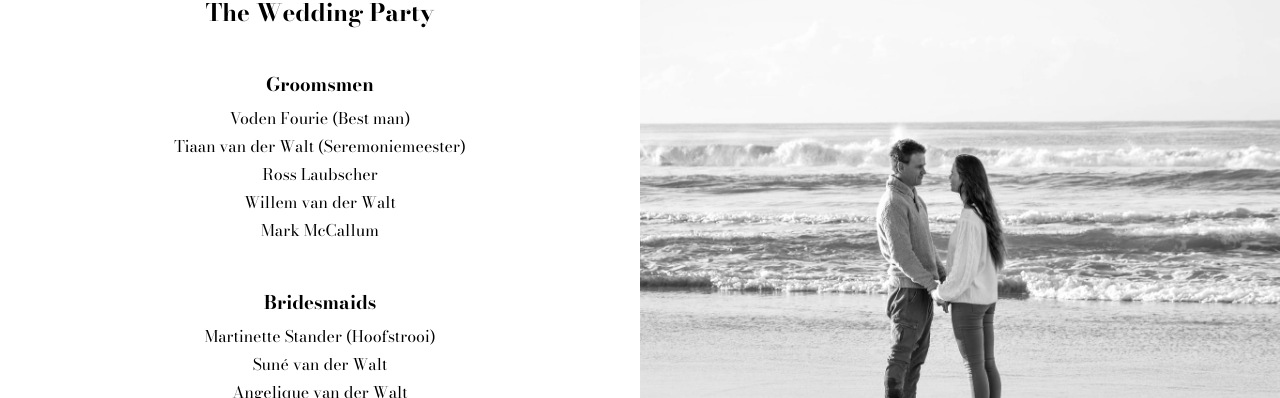
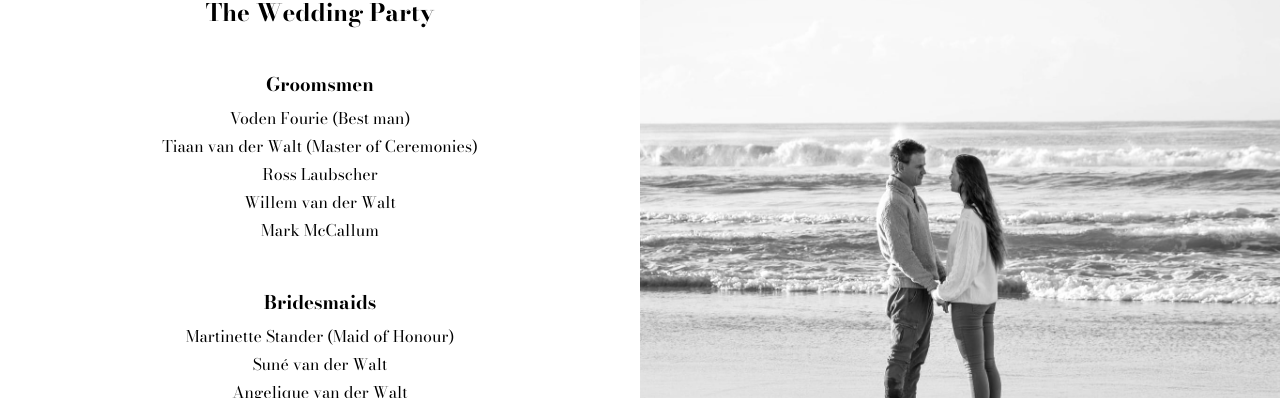
Before and after one commit to arnovanstaden/renaldo-wedding, a Next.js app: page / in a window 1280 px wide. Shown: the part 3775-4173 px from the top of the page. Built offline with nearby package versions, Linux system fonts and the light colour scheme.

Commit message:
translate

```diff
--- a/src/app/page.tsx
+++ b/src/app/page.tsx
@@ -114,7 +114,7 @@ const Home = () => {
         <h3>Groomsmen</h3>
         <ul>
           <li>Voden Fourie (Best man)</li>
-          <li>Tiaan van der Walt (Seremoniemeester)</li>
+          <li>Tiaan van der Walt (Master of Ceremonies)</li>
           <li>Ross Laubscher</li>
           <li>Willem van der Walt</li>
           <li>Mark McCallum</li>
@@ -122,7 +122,7 @@ const Home = () => {
         <br />
         <h3>Bridesmaids</h3>
         <ul>
-          <li>Martinette Stander (Hoofstrooi)</li>
+          <li>Martinette Stander (Maid of Honour)</li>
           <li>Suné van der Walt</li>
           <li>Angelique van der Walt</li>
           <li>Izaan Maritz</li>
```
